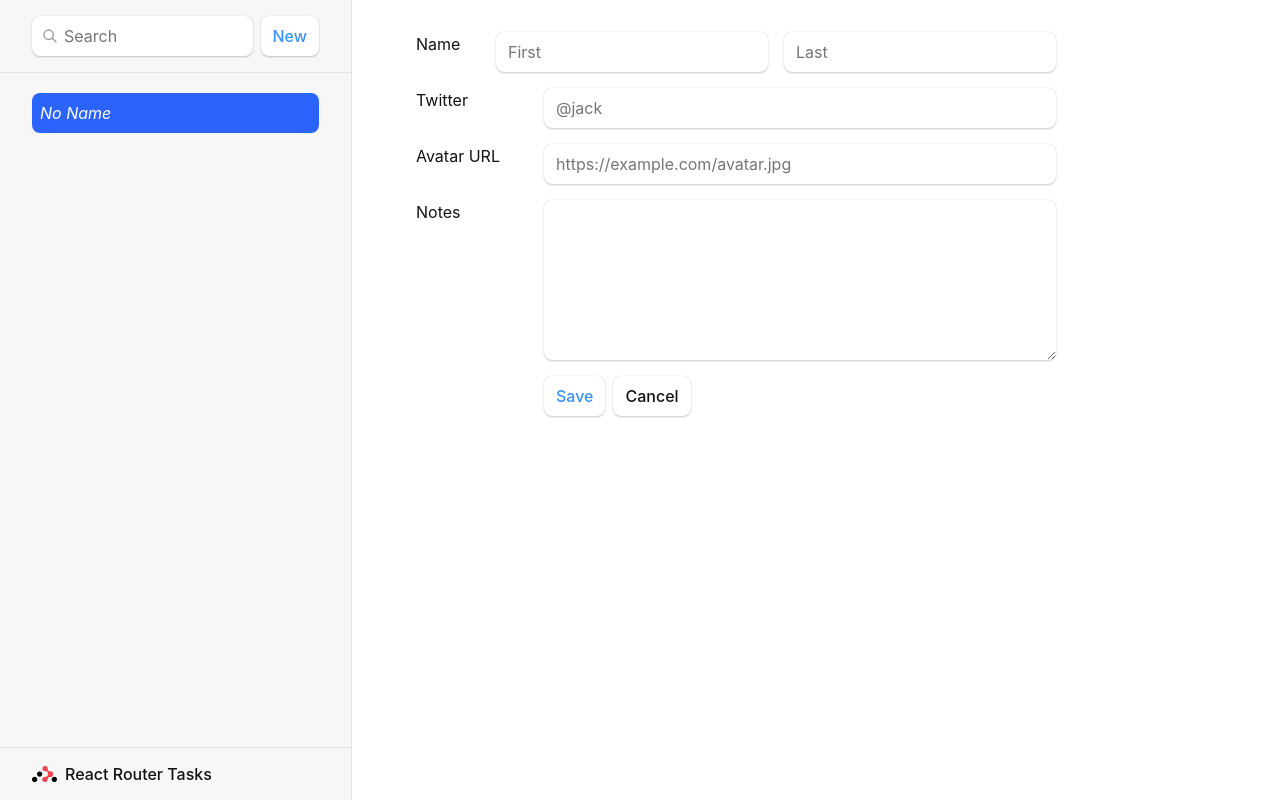
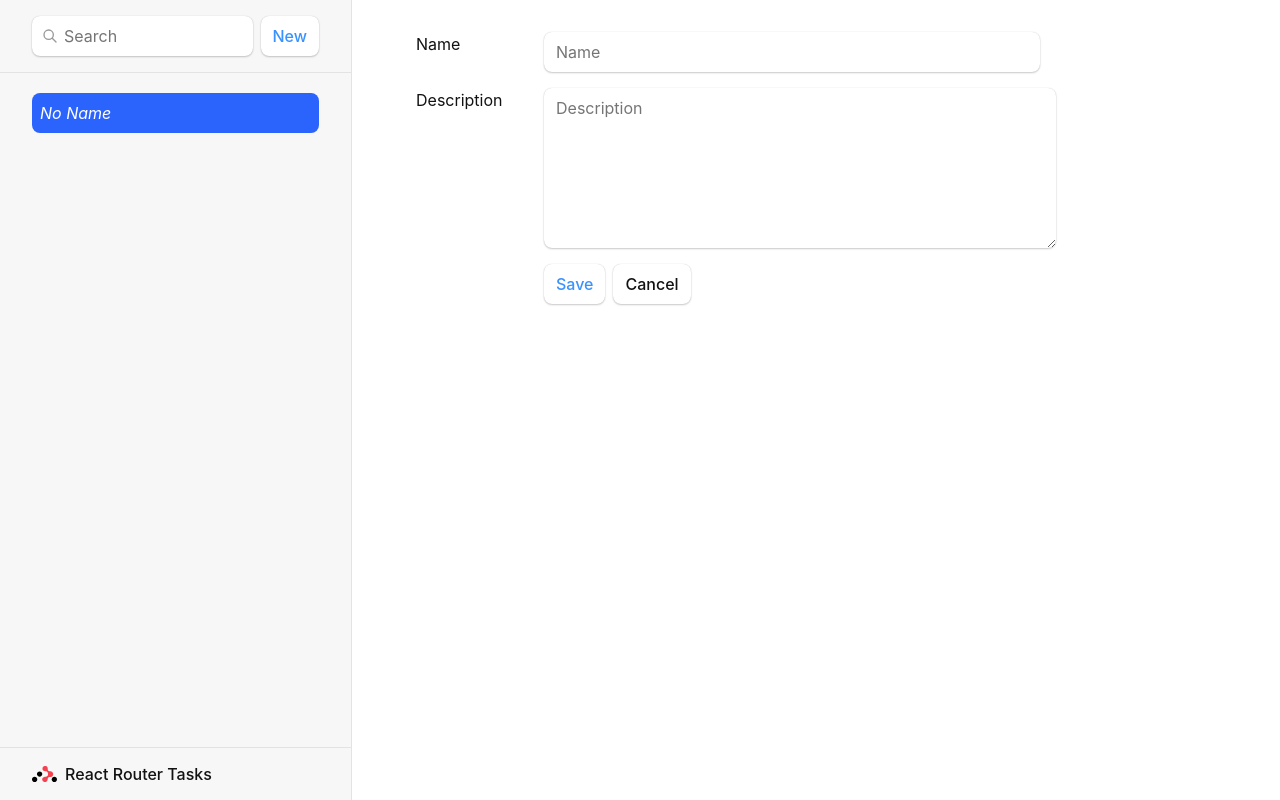
Before and after one commit to MaksiTimur/StepIT-React-Project, a React (Create React App) app: page / in a window 1280 px wide. Both pictures are taken after a click on the button "New". Built offline with nearby package versions, Linux system fonts and the light colour scheme.

Commit message:
Удаление и переименование полей задач

```diff
--- a/src/routes/edit.jsx
+++ b/src/routes/edit.jsx
@@ -19,44 +19,19 @@ export default function EditTask() {
             <p>
                 <span>Name</span>
                 <input
-                    placeholder="First"
-                    aria-label="First name"
+                    placeholder="Name"
+                    aria-label="Name"
                     type="text"
-                    name="first"
-                    defaultValue={task.first}
-                />
-                <input
-                    placeholder="Last"
-                    aria-label="Last name"
-                    type="text"
-                    name="last"
-                    defaultValue={task.last}
+                    name="name"
+                    defaultValue={task.name}
                 />
             </p>
             <label>
-                <span>Twitter</span>
-                <input
-                    type="text"
-                    name="twitter"
-                    placeholder="@jack"
-                    defaultValue={task.twitter}
-                />
-            </label>
-            <label>
-                <span>Avatar URL</span>
-                <input
-                    placeholder="https://example.com/avatar.jpg"
-                    aria-label="Avatar URL"
-                    type="text"
-                    name="avatar"
-                    defaultValue={task.avatar}
-                />
-            </label>
-            <label>
-                <span>Notes</span>
+                <span>Description</span>
                 <textarea
-                    name="notes"
-                    defaultValue={task.notes}
+                    placeholder="Description"
+                    name="description"
+                    defaultValue={task.description}
                     rows={6}
                 />
             </label>
--- a/src/routes/root.jsx
+++ b/src/routes/root.jsx
@@ -81,9 +81,9 @@ export default function Root() {
                           : ""
                     }
                   >
-                    {task.first || task.last ? (
+                    {task.name ? (
                       <>
-                        {task.first} {task.last}
+                        {task.name}
                       </>
                     ) : (
                       <i>No Name</i>
--- a/src/routes/task.jsx
+++ b/src/routes/task.jsx
@@ -28,17 +28,10 @@ export default function Task() {
   return (
     <div id="task">
       <div>
-        <img
-          key={task.avatar}
-          src={task.avatar || null}
-        />
-      </div>
-
-      <div>
         <h1>
-          {task.first || task.last ? (
+          {task.name ? (
             <>
-              {task.first} {task.last}
+              {task.name}
             </>
           ) : (
             <i>No Name</i>
@@ -46,18 +39,7 @@ export default function Task() {
           <Favorite task={task} />
         </h1>
 
-        {task.twitter && (
-          <p>
-            <a
-              target="_blank"
-              href={`https://twitter.com/${task.twitter}`}
-            >
-              {task.twitter}
-            </a>
-          </p>
-        )}
-
-        {task.notes && <p>{task.notes}</p>}
+        {task.description && <p>{task.description}</p>}
 
         <div>
           <Form action="edit">
--- a/src/tasks.js
+++ b/src/tasks.js
@@ -3,49 +3,65 @@ import sortBy from "sort-by";
 
 export async function getTasks(query) {
     await fakeNetwork(`getTasks:${query}`);
+
     let tasks = JSON.parse(await localStorage.getItem("tasks"));
+
     if (!tasks) tasks = [];
     if (query) {
-        tasks = matchSorter(tasks, query, { keys: ["first", "last"] });
+        tasks = matchSorter(tasks, query, { keys: ["name"] });
     }
+
     return tasks.sort(sortBy("last", "createdAt"));
 }
 
 export async function createTask() {
     await fakeNetwork();
+
     let id = Math.random().toString(36).substring(2, 9);
     let task = { id, createdAt: Date.now() };
     let tasks = await getTasks();
+
     tasks.unshift(task);
+
     await set(tasks);
+
     return task;
 }
 
 export async function getTask(id) {
     await fakeNetwork(`task:${id}`);
+
     let tasks = JSON.parse(await localStorage.getItem("tasks"));
     let task = tasks.find(task => task.id === id);
+
     return task ?? null;
 }
 
 export async function updateTask(id, updates) {
     await fakeNetwork();
+
     let tasks = JSON.parse(await localStorage.getItem("tasks"));
     let task = tasks.find(task => task.id === id);
+
     if (!task) throw new Error("No task found for", id);
+
     Object.assign(task, updates);
     await set(tasks);
+
     return task;
 }
 
 export async function deleteTask(id) {
     let tasks = JSON.parse(await localStorage.getItem("tasks"));
     let index = tasks.findIndex(task => task.id === id);
+
     if (index > -1) {
         tasks.splice(index, 1);
         await set(tasks);
+
         return true;
     }
+
     return false;
 }
 
@@ -66,6 +82,7 @@ async function fakeNetwork(key) {
     }
 
     fakeCache[key] = true;
+
     return new Promise(res => {
         setTimeout(res, Math.random() * 800);
     });
```
Also changed, not shown: src/index.css (+26 -37 lines).
